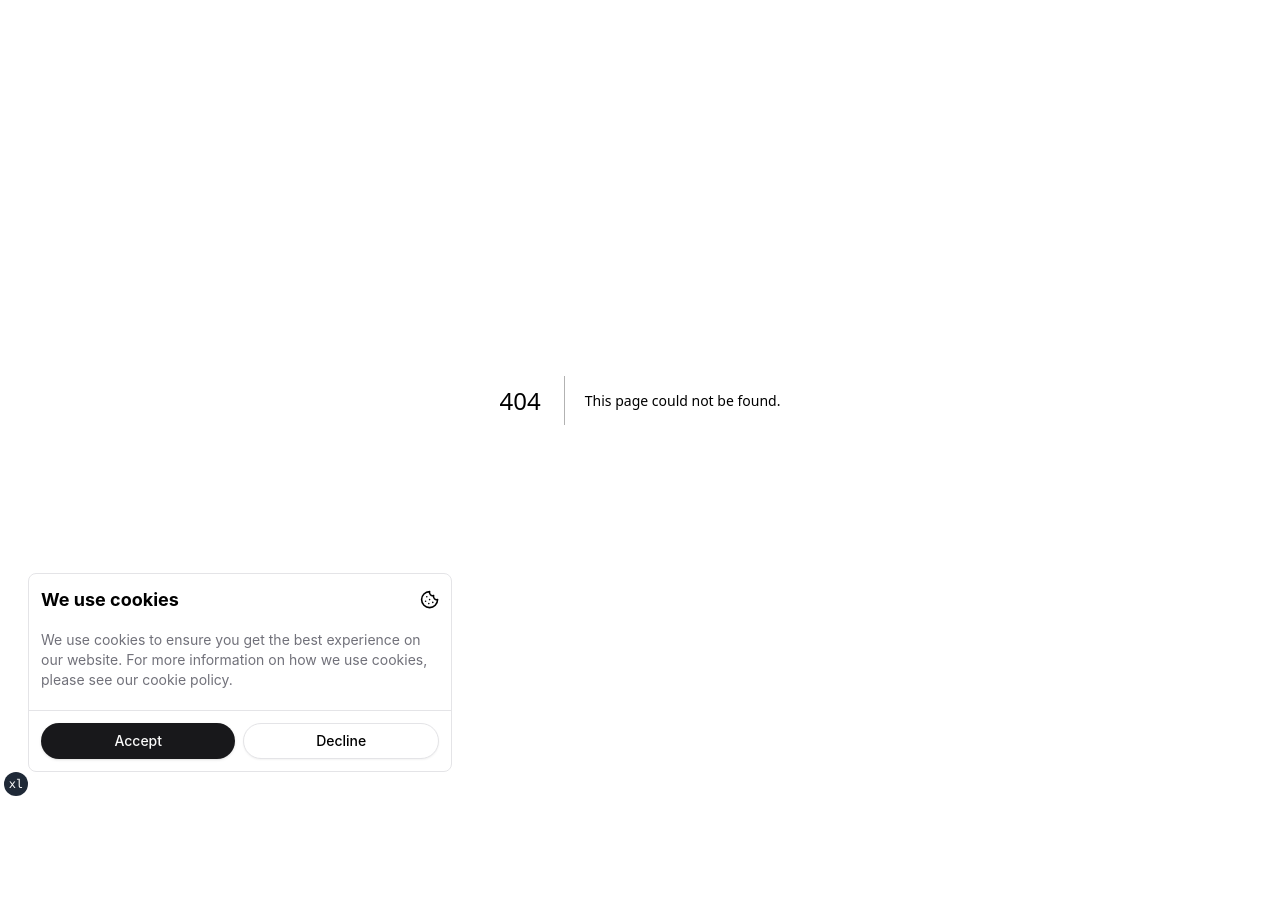
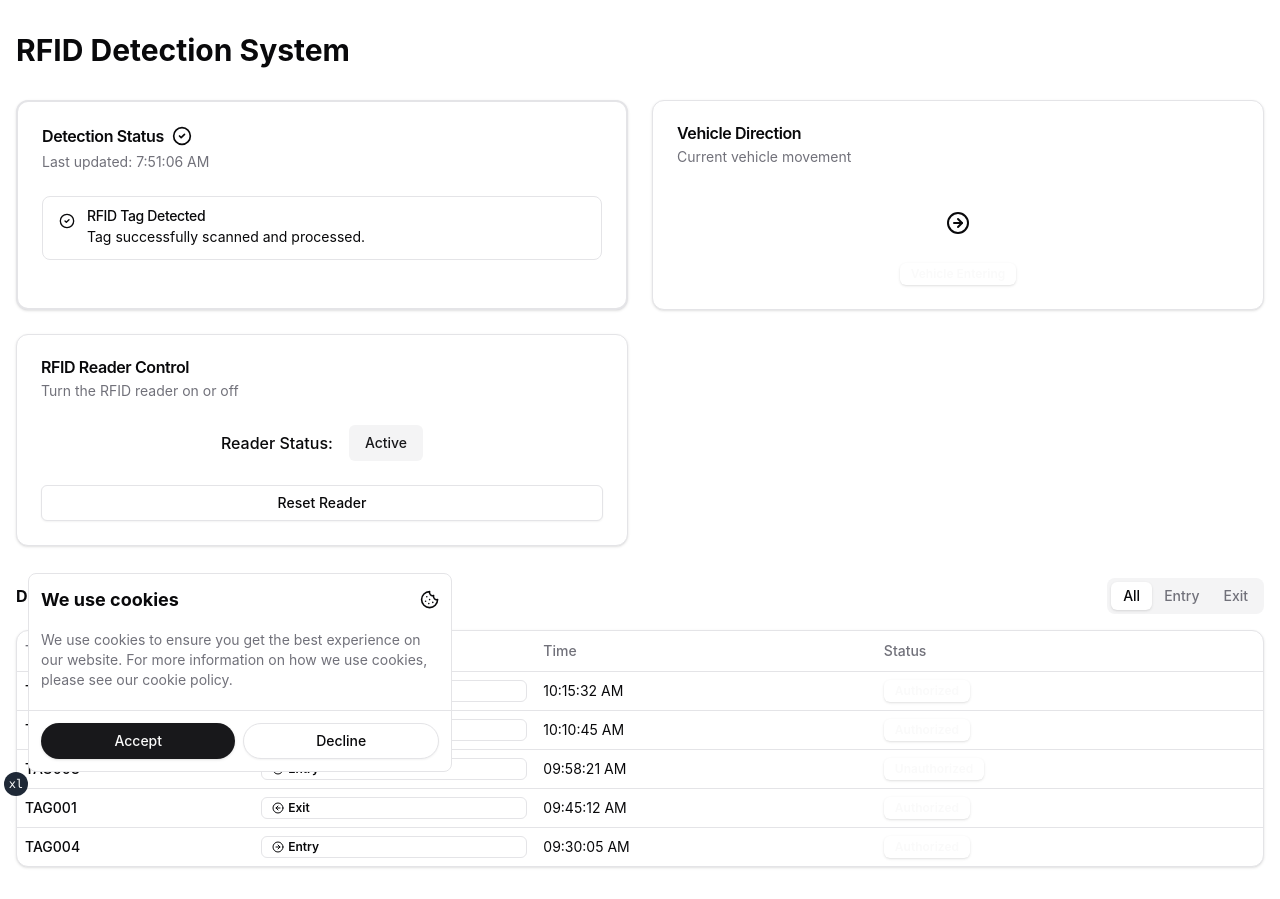
Before and after one commit to JudeBesmonte/Automated-Gate-Access-Online, a Next.js app: page /rfid-tag in a window 1280 px wide. Before the commit this address had no page. Before the commit the page ends 800 px from the top, so only its background shows below. Built offline with nearby package versions, Linux system fonts and the light colour scheme.

Commit message:
add file: rfid-tag.tsx and page.tsx

```diff
--- /dev/null
+++ b/app/rfid-tag/page.tsx
@@ -0,0 +1,10 @@
+import RFIDTag from "@/features/rfid-tag"
+
+export default function Home() {
+  return (
+    <main className="container mx-auto py-8 px-4">
+      <h1 className="text-3xl font-bold mb-8">RFID Detection System</h1>
+      <RFIDTag />
+    </main>
+  )
+}
--- /dev/null
+++ b/features/rfid-tag.tsx
@@ -0,0 +1,232 @@
+"use client"
+
+import { Card, CardContent, CardDescription, CardHeader, CardTitle } from "@/components/ui/card"
+import { Alert, AlertDescription, AlertTitle } from "@/components/ui/alert"
+import { Badge } from "@/components/ui/badge"
+import { Table, TableBody, TableCell, TableHead, TableHeader, TableRow } from "@/components/ui/table"
+import { Tabs, TabsContent, TabsList, TabsTrigger } from "@/components/ui/tabs"
+import { CheckCircle2, AlertCircle, ArrowRightCircle, ArrowLeftCircle } from "lucide-react"
+import { Toggle } from "@/components/ui/toggle"
+import { Button } from "@/components/ui/button"
+
+export default function RFIDTag() {
+  // Static data for demonstration
+  const isDetected = true
+  const vehicleDirection = "entry" // or "exit"
+  const lastDetectionTime = new Date().toLocaleTimeString()
+
+  // Mock history data
+  const detectionHistory = [
+    { id: "TAG001", vehicleType: "Car", direction: "entry", timestamp: "10:15:32 AM", status: "Authorized" },
+    { id: "TAG002", vehicleType: "Truck", direction: "exit", timestamp: "10:10:45 AM", status: "Authorized" },
+    { id: "TAG003", vehicleType: "Bike", direction: "entry", timestamp: "09:58:21 AM", status: "Unauthorized" },
+    { id: "TAG001", vehicleType: "Car", direction: "exit", timestamp: "09:45:12 AM", status: "Authorized" },
+    { id: "TAG004", vehicleType: "Car", direction: "entry", timestamp: "09:30:05 AM", status: "Authorized" },
+  ]
+
+  return (
+    <>
+      <div className="grid gap-6 md:grid-cols-2 lg:grid-cols-3 mb-8">
+        {/* Detection Status Card */}
+        <Card className={isDetected ? "border-green-500 border-2" : ""}>
+          <CardHeader>
+            <CardTitle className="flex items-center gap-2">
+              Detection Status
+              {isDetected ? (
+                <CheckCircle2 className="h-5 w-5 text-green-500" />
+              ) : (
+                <AlertCircle className="h-5 w-5 text-gray-400" />
+              )}
+            </CardTitle>
+            <CardDescription>Last updated: {lastDetectionTime}</CardDescription>
+          </CardHeader>
+          <CardContent>
+            {isDetected ? (
+              <Alert className="bg-green-50 border-green-200">
+                <CheckCircle2 className="h-4 w-4 text-green-500" />
+                <AlertTitle>RFID Tag Detected</AlertTitle>
+                <AlertDescription>Tag successfully scanned and processed.</AlertDescription>
+              </Alert>
+            ) : (
+              <Alert variant="default">
+                <AlertCircle className="h-4 w-4" />
+                <AlertTitle>No RFID Tag Detected</AlertTitle>
+                <AlertDescription>Waiting for RFID tag to be scanned.</AlertDescription>
+              </Alert>
+            )}
+          </CardContent>
+        </Card>
+
+        {/* Vehicle Direction Card */}
+        <Card>
+          <CardHeader>
+            <CardTitle>Vehicle Direction</CardTitle>
+            <CardDescription>Current vehicle movement</CardDescription>
+          </CardHeader>
+          <CardContent className="flex flex-col items-center justify-center h-32">
+            {isDetected && (
+              <>
+                {vehicleDirection === "entry" ? (
+                  <div className="flex flex-col items-center">
+                    <ArrowRightCircle className="h-16 w-16 text-blue-500" />
+                    <Badge className="mt-2 bg-blue-500">Vehicle Entering</Badge>
+                  </div>
+                ) : (
+                  <div className="flex flex-col items-center">
+                    <ArrowLeftCircle className="h-16 w-16 text-orange-500" />
+                    <Badge className="mt-2 bg-orange-500">Vehicle Exiting</Badge>
+                  </div>
+                )}
+              </>
+            )}
+            {!isDetected && <div className="text-gray-400 text-center">No vehicle movement detected</div>}
+          </CardContent>
+        </Card>
+
+        {/* RFID Reader Control Card */}
+        <Card>
+          <CardHeader>
+            <CardTitle>RFID Reader Control</CardTitle>
+            <CardDescription>Turn the RFID reader on or off</CardDescription>
+          </CardHeader>
+          <CardContent className="flex flex-col items-center justify-center">
+            <div className="flex items-center space-x-4">
+              <span className="font-medium">Reader Status:</span>
+              <div className="flex items-center space-x-2">
+                <Toggle aria-label="Toggle RFID Reader" defaultPressed>
+                  <span className="px-2">Active</span>
+                </Toggle>
+              </div>
+            </div>
+            <div className="mt-4 w-full">
+              <Button variant="outline" className="w-full mt-2">
+                Reset Reader
+              </Button>
+            </div>
+          </CardContent>
+        </Card>
+      </div>
+
+      {/* Detection History */}
+      <Tabs defaultValue="all" className="w-full">
+        <div className="flex justify-between items-center mb-4">
+          <h2 className="text-xl font-bold">Detection History</h2>
+          <TabsList>
+            <TabsTrigger value="all">All</TabsTrigger>
+            <TabsTrigger value="entry">Entry</TabsTrigger>
+            <TabsTrigger value="exit">Exit</TabsTrigger>
+          </TabsList>
+        </div>
+
+        <TabsContent value="all" className="mt-0">
+          <Card>
+            <CardContent className="p-0">
+              <Table>
+                <TableHeader>
+                  <TableRow>
+                    <TableHead>Tag ID</TableHead>
+                    <TableHead>Direction</TableHead>
+                    <TableHead>Time</TableHead>
+                    <TableHead>Status</TableHead>
+                  </TableRow>
+                </TableHeader>
+                <TableBody>
+                  {detectionHistory.map((record, index) => (
+                    <TableRow key={index}>
+                      <TableCell className="font-medium">{record.id}</TableCell>
+                      <TableCell>
+                        {record.direction === "entry" ? (
+                          <Badge
+                            variant="outline"
+                            className="bg-blue-50 text-blue-700 border-blue-200 flex items-center gap-1"
+                          >
+                            <ArrowRightCircle className="h-3 w-3" /> Entry
+                          </Badge>
+                        ) : (
+                          <Badge
+                            variant="outline"
+                            className="bg-orange-50 text-orange-700 border-orange-200 flex items-center gap-1"
+                          >
+                            <ArrowLeftCircle className="h-3 w-3" /> Exit
+                          </Badge>
+                        )}
+                      </TableCell>
+                      <TableCell>{record.timestamp}</TableCell>
+                      <TableCell>
+                        <Badge className={record.status === "Authorized" ? "bg-green-500" : "bg-red-500"}>
+                          {record.status}
+                        </Badge>
+                      </TableCell>
+                    </TableRow>
+                  ))}
+                </TableBody>
+              </Table>
+            </CardContent>
+          </Card>
+        </TabsContent>
+
+        <TabsContent value="entry" className="mt-0">
+          <Card>
+            <CardContent className="p-0">
+              <Table>
+                <TableHeader>
+                  <TableRow>
+                    <TableHead>Tag ID</TableHead>
+                    <TableHead>Time</TableHead>
+                    <TableHead>Status</TableHead>
+                  </TableRow>
+                </TableHeader>
+                <TableBody>
+                  {detectionHistory
+                    .filter((record) => record.direction === "entry")
+                    .map((record, index) => (
+                      <TableRow key={index}>
+                        <TableCell className="font-medium">{record.id}</TableCell>
+                        <TableCell>{record.timestamp}</TableCell>
+                        <TableCell>
+                          <Badge className={record.status === "Authorized" ? "bg-green-500" : "bg-red-500"}>
+                            {record.status}
+                          </Badge>
+                        </TableCell>
+                      </TableRow>
+                    ))}
+                </TableBody>
+              </Table>
+            </CardContent>
+          </Card>
+        </TabsContent>
+
+        <TabsContent value="exit" className="mt-0">
+          <Card>
+            <CardContent className="p-0">
+              <Table>
+                <TableHeader>
+                  <TableRow>
+                    <TableHead>Tag ID</TableHead>
+                    <TableHead>Time</TableHead>
+                    <TableHead>Status</TableHead>
+                  </TableRow>
+                </TableHeader>
+                <TableBody>
+                  {detectionHistory
+                    .filter((record) => record.direction === "exit")
+                    .map((record, index) => (
+                      <TableRow key={index}>
+                        <TableCell className="font-medium">{record.id}</TableCell>
+                        <TableCell>{record.timestamp}</TableCell>
+                        <TableCell>
+                          <Badge className={record.status === "Authorized" ? "bg-green-500" : "bg-red-500"}>
+                            {record.status}
+                          </Badge>
+                        </TableCell>
+                      </TableRow>
+                    ))}
+                </TableBody>
+              </Table>
+            </CardContent>
+          </Card>
+        </TabsContent>
+      </Tabs>
+    </>
+  )
+}
```
